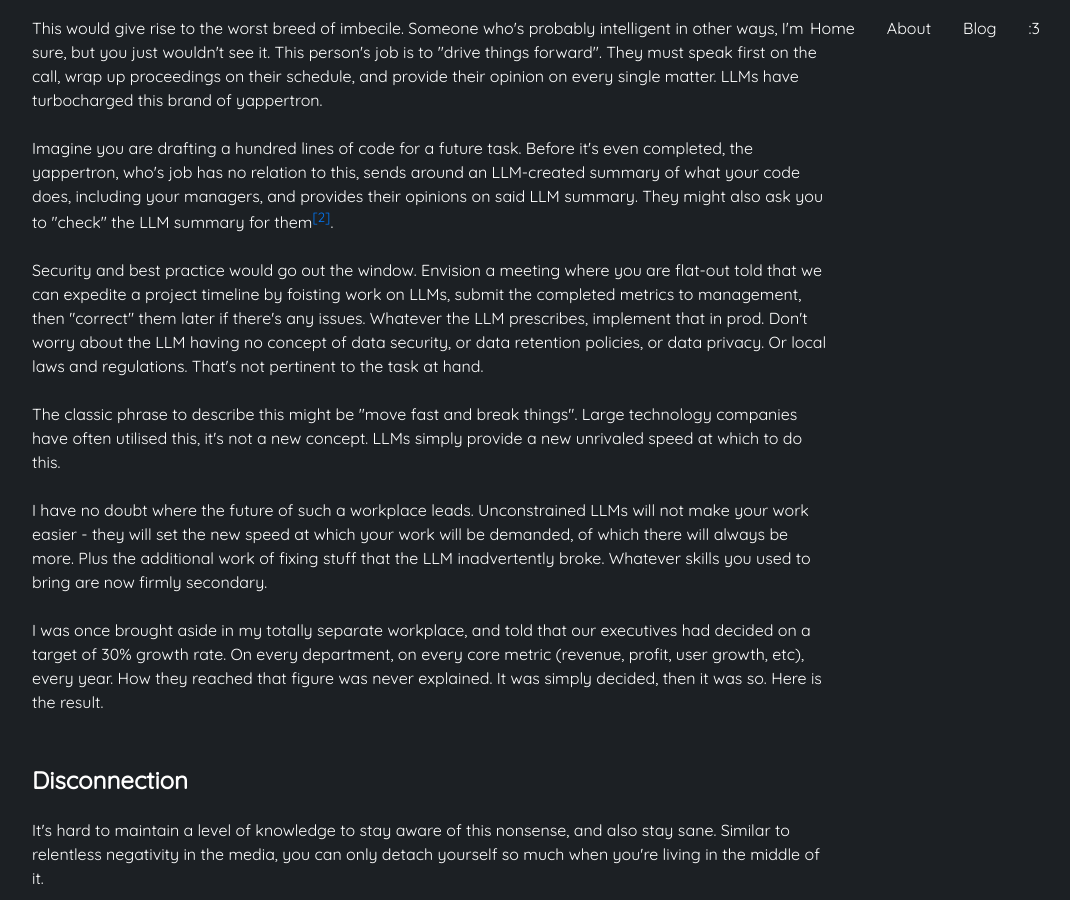
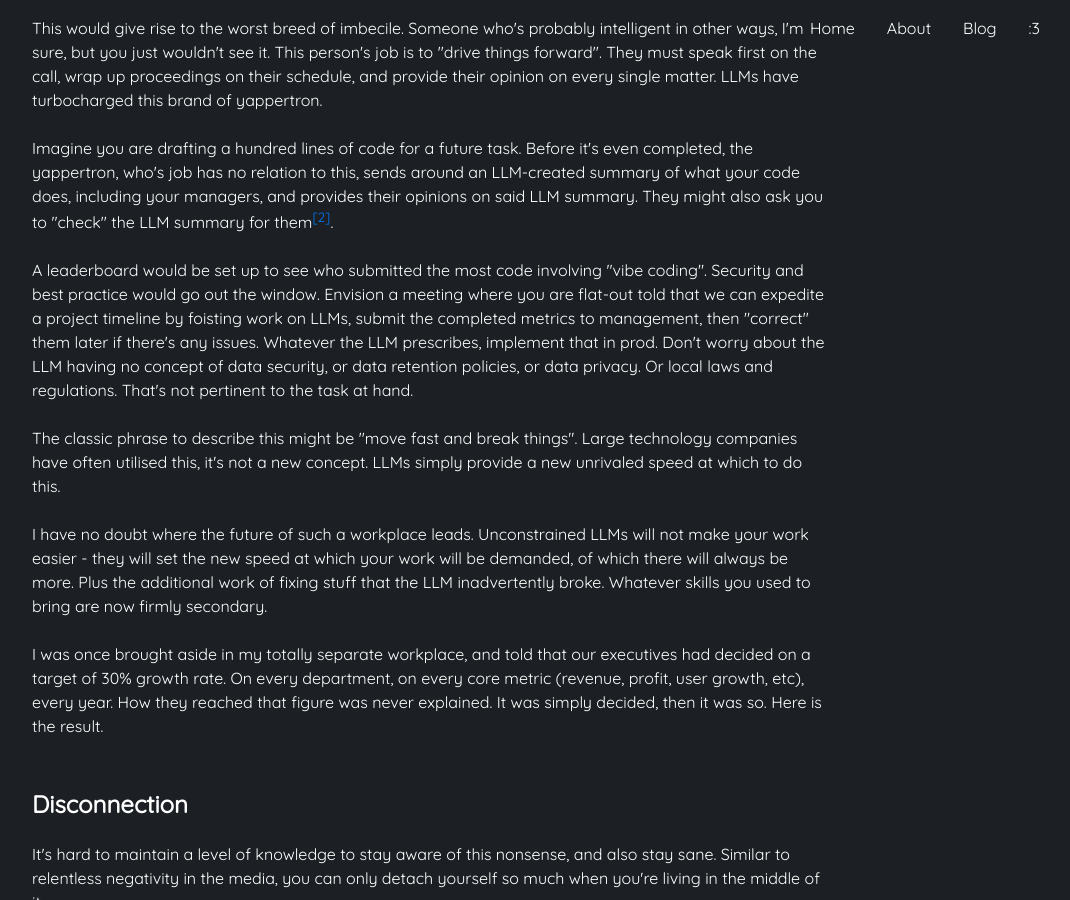
Before and after one commit to caoimhemoriarty/sandyspalace, a Jekyll site: the page built from _posts/2025-10-09-An-Infinite-Set-of-Lines-Going-Up.md, in a window 1280 px wide and 900 px high, scrolled down 3275 px. Shown: the whole window, without its empty margins (208-1278 px from the left). Built offline with Jekyll 4.4.1, drawn with Linux system fonts in a browser that asks for light colours; our own code applies the rules of GitHub Pages for plain Markdown files.

Commit message:
Good post

```diff
--- a/drafts/2025-XX-XX-An-Infinite-Set-of-Lines-Going-Up.md
+++ b/_posts/2025-10-09-An-Infinite-Set-of-Lines-Going-Up.md
@@ -58,7 +58,7 @@ This would give rise to the worst breed of imbecile. Someone who's probably inte
 
 Imagine you are drafting a hundred lines of code for a future task. Before it's even completed, the yappertron, who's job has no relation to this, sends around an LLM-created summary of what your code does, including your managers, and provides their opinions on said LLM summary. They might also ask you to "check" the LLM summary for them<sup id="fnref:2"><a href="#fn:2" class="footnote" rel="footnote" role="doc-noteref">[2]</a></sup>.<br><br>
 
-Security and best practice would go out the window. Envision a meeting where you are flat-out told that we can expedite a project timeline by foisting work on LLMs, submit the completed metrics to management, then "correct" them later if there's any issues. Whatever the LLM prescribes, implement that in prod. Don't worry about the LLM having no concept of data security, or data retention policies, or data privacy. Or local laws and regulations. That's not pertinent to the task at hand.<br><br>
+A leaderboard would be set up to see who submitted the most code involving "vibe coding". Security and best practice would go out the window. Envision a meeting where you are flat-out told that we can expedite a project timeline by foisting work on LLMs, submit the completed metrics to management, then "correct" them later if there's any issues. Whatever the LLM prescribes, implement that in prod. Don't worry about the LLM having no concept of data security, or data retention policies, or data privacy. Or local laws and regulations. That's not pertinent to the task at hand.<br><br>
 
 The classic phrase to describe this might be "move fast and break things". Large technology companies have often utilised this, it's not a new concept. LLMs simply provide a new unrivaled speed at which to do this.<br><br>
 
```
Also changed, not shown: 14 other files.
